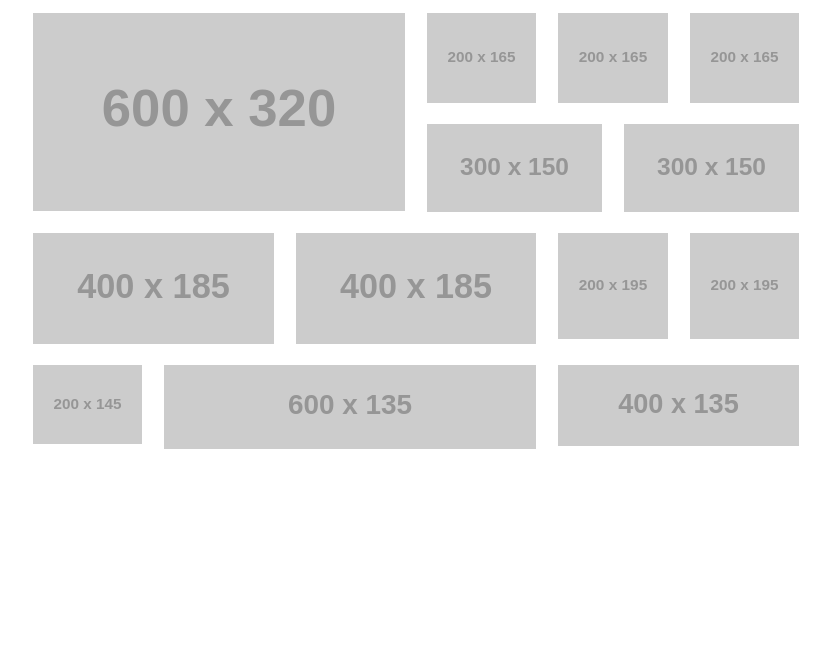
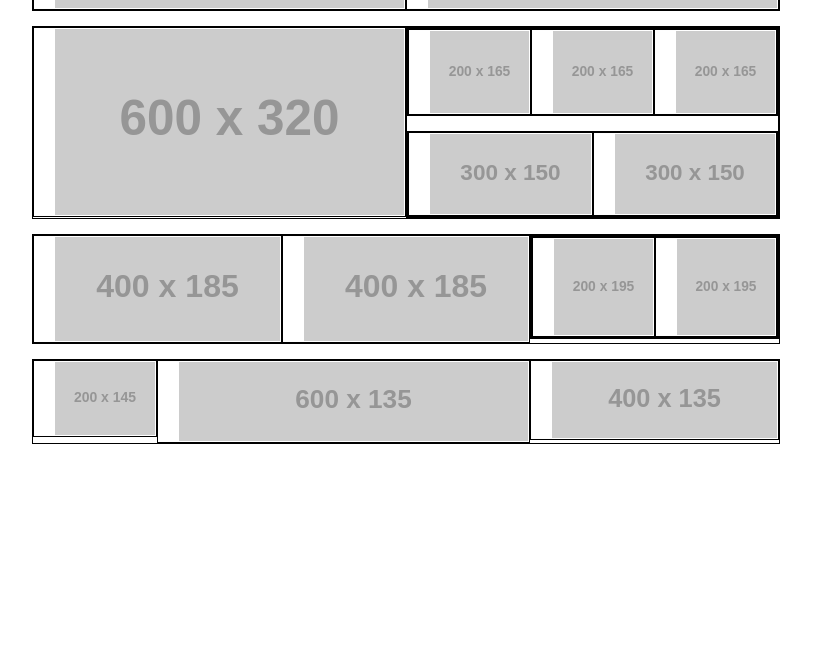
Before and after one commit to slobodianukruslan/home-task-09, a plain HTML site: page index.html in a window 1280 px wide. Shown: the part 153-800 px from the top of the page, without its empty margins (224-1054 px from the left). Drawn offline with Linux system fonts and the light colour scheme; placeholder pictures from the web are drawn by us.

Commit message:
Create new CCS file grid

```diff
--- a/index.html
+++ b/index.html
@@ -4,6 +4,7 @@
 		<meta charset="UTF-8">
 		<title>Image Grid</title>
 		<link rel="stylesheet" href="styles/normalize.css">
+		<link rel="stylesheet" href="styles/grid.css">
 		<link rel="stylesheet" href="styles/style.css">
 	</head>
 	<body>
--- /dev/null
+++ b/styles/grid.css
@@ -0,0 +1,37 @@
+.ba-container {
+	width: 60%;
+	margin: 0 auto;
+    padding: 20px;
+	/*border: 1px solid #000; */
+}
+
+.ba-grid > [class*="ba-width-"]{
+    float: left;
+    padding-left: 20px;
+    border: 1px solid #000;
+}
+
+.ba-grid{
+    margin-left: -20px;
+    border: 1px solid #000;
+}
+
+.ba-grid + .ba-grid {
+    margin-top: 15px;
+}
+
+[class*="ba-width-"] {
+    width: 100%;
+}
+
+.ba-width-1-2{
+    width: calc(100%/2);
+}
+
+.ba-width-1-3{
+    width: calc(100%/3);
+}
+
+.ba-width-1-6{
+    width: calc(100%/6);
+}
--- a/styles/style.css
+++ b/styles/style.css
@@ -3,6 +3,7 @@ body {
 }
 
 img {
+	display: block;
 	width: 100%;
 	border: 1px solid transparent;
 }
@@ -15,46 +16,9 @@ img:hover {
 .title {
 	padding: 10px 0;
 	font-size: 13px;
-	/*border: 1px solid #000; */
-}
-
-.ba-container {
-	width: 60%;
-	margin: 0 auto;
-	/*border: 1px solid #000; */
-}
-
-.ba-grid > [class*="ba-width-"]{
-    float: left;
-    padding-left: 20px;
-    /*border: 1px solid #000;   */
-}
-
-.ba-grid{
-    margin-left: -20px;
-    /*border: 1px solid #000; */
 }
 
 .content {
 	padding: 0;
 	text-align: center;
 }
-
-.ba-grid + .ba-grid {
-    margin-top: 15px;
-}
-[class*="ba-width-"] {
-    width: 100%;
-}
-
-.ba-width-1-2{
-    width: calc(100%/2);
-}
-
-.ba-width-1-3{
-    width: calc(100%/3);
-}
-
-.ba-width-1-6{
-    width: calc(100%/6);
-}
```
